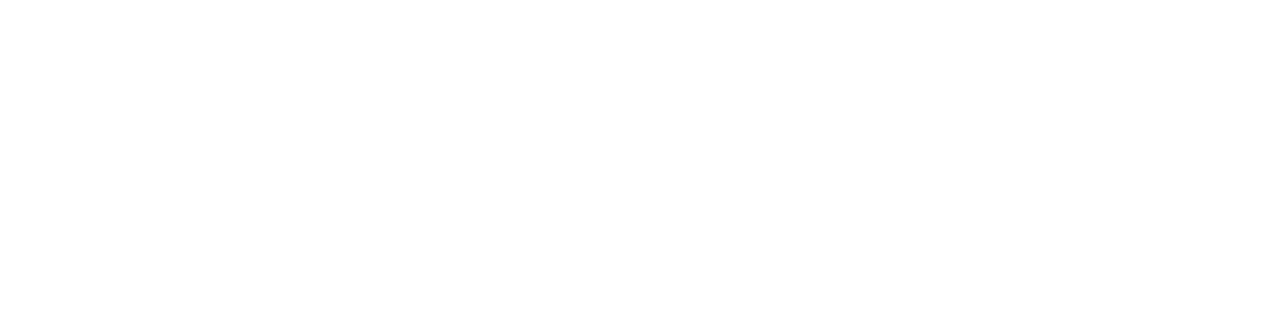
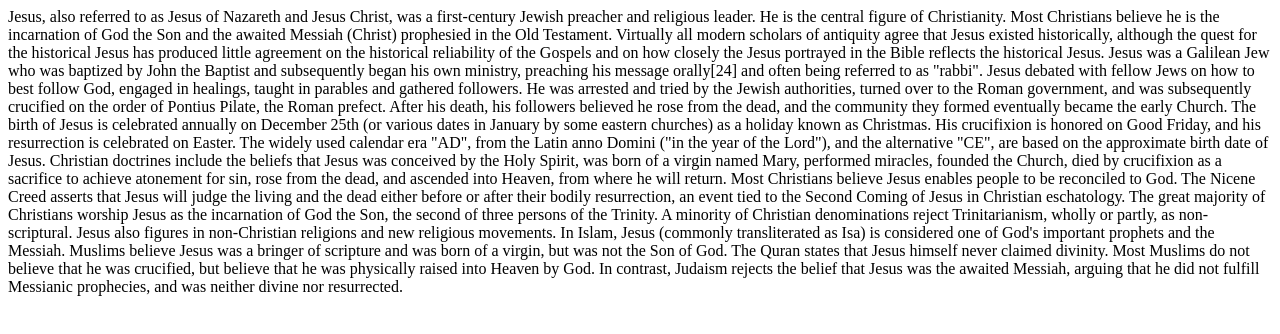
Before and after one commit to dmorg629/dmorg629.github.io, a plain HTML site: page index.html in a window 1280 px wide. Drawn offline with Linux system fonts and the light colour scheme.

Commit message:
Add files via upload

```diff
--- a/index.html
+++ b/index.html
@@ -4,5 +4,14 @@
 	<title>Jesus</title>
 	</head>
 <body>
+	Jesus, also referred to as Jesus of Nazareth and Jesus Christ, was a first-century Jewish preacher and religious leader. He is the central figure of Christianity. Most Christians believe he is the incarnation of God the Son and the awaited Messiah (Christ) prophesied in the Old Testament.
+
+Virtually all modern scholars of antiquity agree that Jesus existed historically, although the quest for the historical Jesus has produced little agreement on the historical reliability of the Gospels and on how closely the Jesus portrayed in the Bible reflects the historical Jesus. Jesus was a Galilean Jew who was baptized by John the Baptist and subsequently began his own ministry, preaching his message orally[24] and often being referred to as "rabbi". Jesus debated with fellow Jews on how to best follow God, engaged in healings, taught in parables and gathered followers. He was arrested and tried by the Jewish authorities, turned over to the Roman government, and was subsequently crucified on the order of Pontius Pilate, the Roman prefect. After his death, his followers believed he rose from the dead, and the community they formed eventually became the early Church.
+
+The birth of Jesus is celebrated annually on December 25th (or various dates in January by some eastern churches) as a holiday known as Christmas. His crucifixion is honored on Good Friday, and his resurrection is celebrated on Easter. The widely used calendar era "AD", from the Latin anno Domini ("in the year of the Lord"), and the alternative "CE", are based on the approximate birth date of Jesus.
+
+Christian doctrines include the beliefs that Jesus was conceived by the Holy Spirit, was born of a virgin named Mary, performed miracles, founded the Church, died by crucifixion as a sacrifice to achieve atonement for sin, rose from the dead, and ascended into Heaven, from where he will return. Most Christians believe Jesus enables people to be reconciled to God. The Nicene Creed asserts that Jesus will judge the living and the dead either before or after their bodily resurrection, an event tied to the Second Coming of Jesus in Christian eschatology. The great majority of Christians worship Jesus as the incarnation of God the Son, the second of three persons of the Trinity. A minority of Christian denominations reject Trinitarianism, wholly or partly, as non-scriptural.
+
+Jesus also figures in non-Christian religions and new religious movements. In Islam, Jesus (commonly transliterated as Isa) is considered one of God's important prophets and the Messiah. Muslims believe Jesus was a bringer of scripture and was born of a virgin, but was not the Son of God. The Quran states that Jesus himself never claimed divinity. Most Muslims do not believe that he was crucified, but believe that he was physically raised into Heaven by God. In contrast, Judaism rejects the belief that Jesus was the awaited Messiah, arguing that he did not fulfill Messianic prophecies, and was neither divine nor resurrected.
 </body>
 </html>
```
